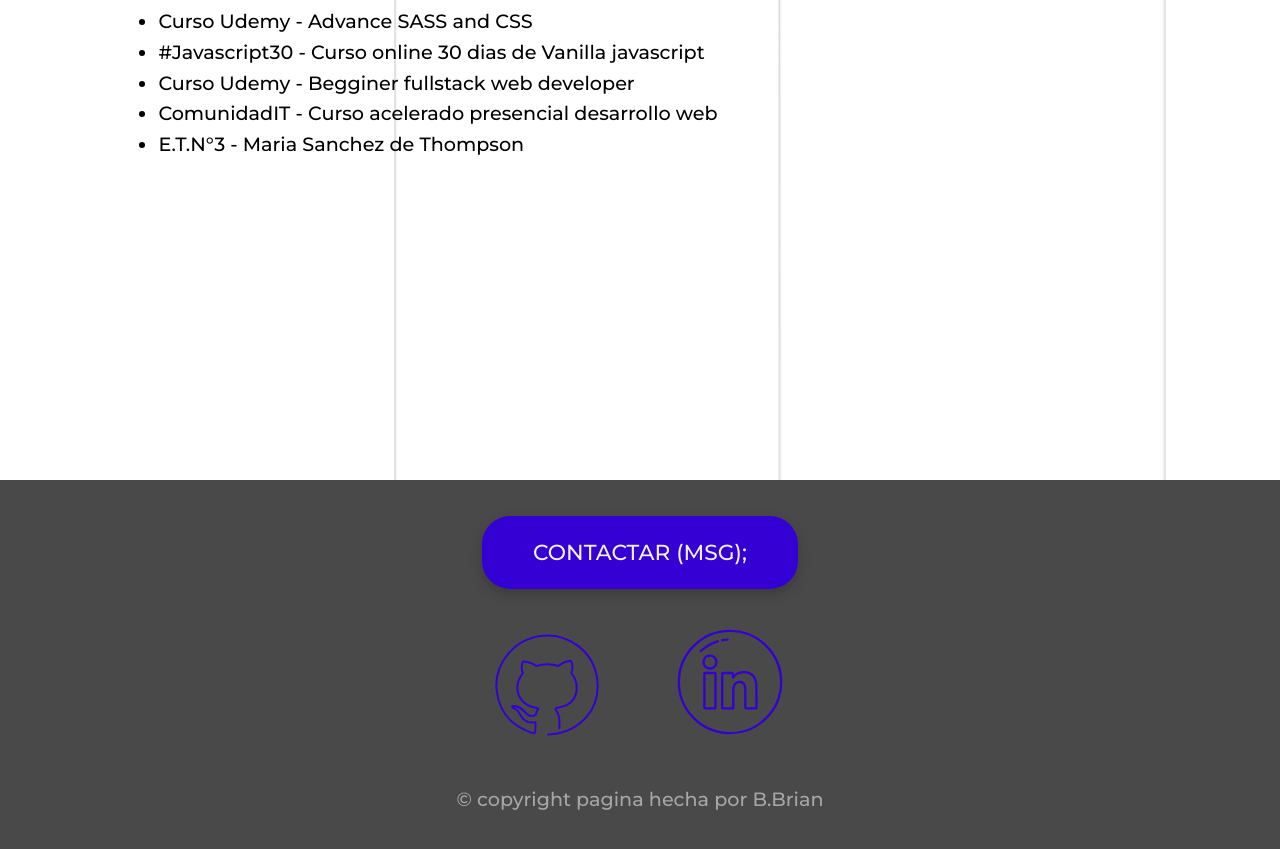
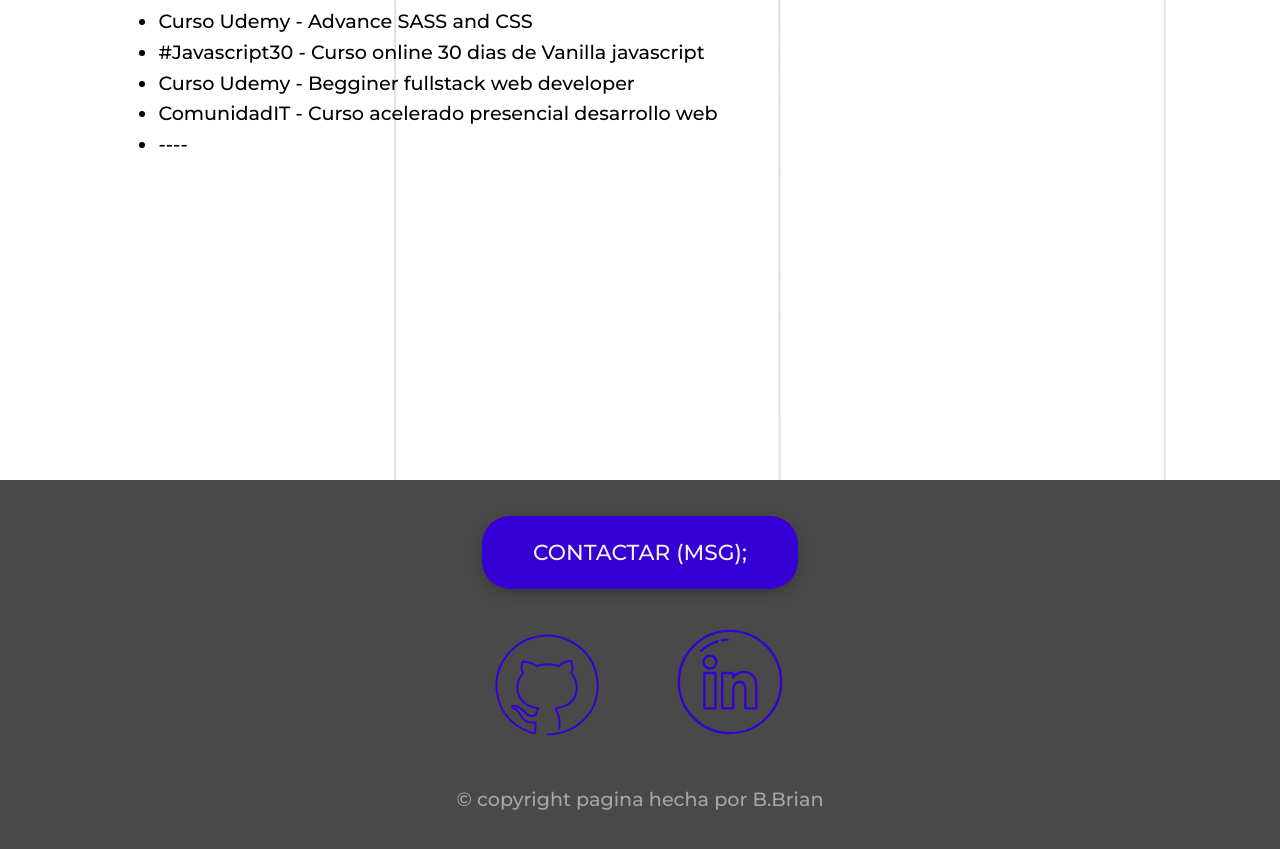
Before and after one commit to Bueribrian/portfolio-bueri, a React (Create React App) app: page / in a window 1280 px wide. Shown: the part 5080-5929 px from the top of the page. Built offline with nearby package versions, Linux system fonts and the light colour scheme.

Commit message:
Update SectionStudies.js

```diff
--- a/src/components/SectionStudies.js
+++ b/src/components/SectionStudies.js
@@ -12,7 +12,7 @@ export default () => {
        <li>#Javascript30 - Curso online 30 dias de Vanilla javascript</li>
        <li>Curso Udemy - Begginer fullstack web developer</li>
        <li>ComunidadIT - Curso acelerado presencial desarrollo web</li>
-       <li>E.T.N°3 - Maria Sanchez de Thompson</li>
+       <li>----</li>
       </ul>
 
       </div>
```
